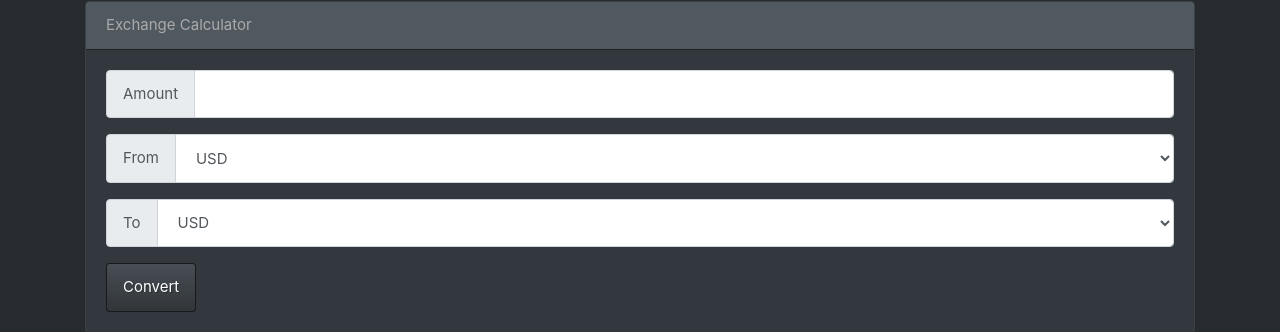
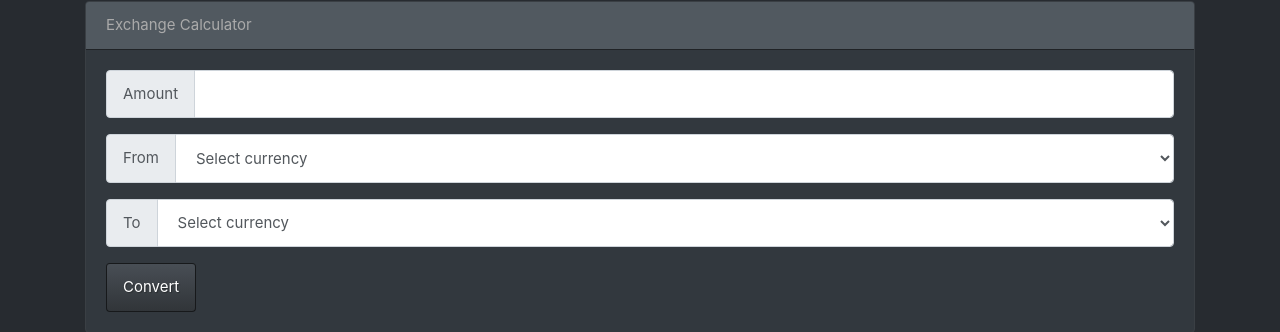
Before and after one commit to pagrimm/currency-exchanger, a website built with webpack: page src/index.html in a window 1280 px wide. Shown: the part 214-546 px from the top of the page. Built offline with nearby package versions, Linux system fonts and the light colour scheme.

Commit message:
add function to populate select inputs based on glossary contents

```diff
--- a/src/currency-exchanger.js
+++ b/src/currency-exchanger.js
@@ -1,4 +1,5 @@
 export class ExchangeGlossary {
+  constructor() {
     this.USD = "US Dollars";
     this.AED = "UAE Dirham";
     this.ARS = "Argentine Pesos";
@@ -51,3 +52,4 @@ export class ExchangeGlossary {
     this.UYU = "Pesos Uruguayos";
     this.ZAR = "South African Rand";
   }
+}
--- a/src/index.html
+++ b/src/index.html
@@ -25,10 +25,7 @@
               <span class="input-group-text" id="from-label">From</span>
             </div>
             <select class="form-control" name="from-currency" id="from-input" aria-label="from" aria-describedby="from-label" required>
-              <option value="USD">USD</option>
-              <option value="AED">AED</option>
-              <option value="ARS">ARS</option>
-              <option value="AUD">AUD</option>
+              <option value="" disabled selected hidden>Select currency</option>
             </select>
           </div>
           <div class="input-group mb-3">
@@ -36,10 +33,8 @@
               <span class="input-group-text" id="to-label">To</span>
             </div>
             <select class="form-control" name="to-currency" id="to-input" aria-label="to" aria-describedby="to-label" required>
-              <option value="USD">USD</option>
-              <option value="AED">AED</option>
-              <option value="ARS">ARS</option>
-              <option value="AUD">AUD</option>
+              <option value="" disabled selected hidden>Select currency</option>
+              <option value="All">All currencies</option>
             </select>
           </div>
           <button type="submit" class="btn btn-primary" id="convert-button">Convert</button>
--- a/src/main.js
+++ b/src/main.js
@@ -2,9 +2,20 @@ import 'bootstrap';
 import './bootstrap.min.css';
 import './styles.css';
 import $ from "jquery";
+//import {ExchangeService} from './exchange-service.js'
+import { ExchangeGlossary } from './../src/currency-exchanger.js';
 
 $(document).ready(function() {
+  let glossary = new ExchangeGlossary();
+  populateSelect(glossary);
   $("form").submit(function(event) {
     event.preventDefault();
   });
 });
+
+function populateSelect (glossary) {
+  for (const currency in glossary) {
+    $("#from-input").append(`<option value="${currency}">${glossary[currency]}</option>`);
+    $("#to-input").append(`<option value="${currency}">${glossary[currency]}</option>`);
+  }
+}
```
Lines whose indentation alone changed are shown as unchanged.
